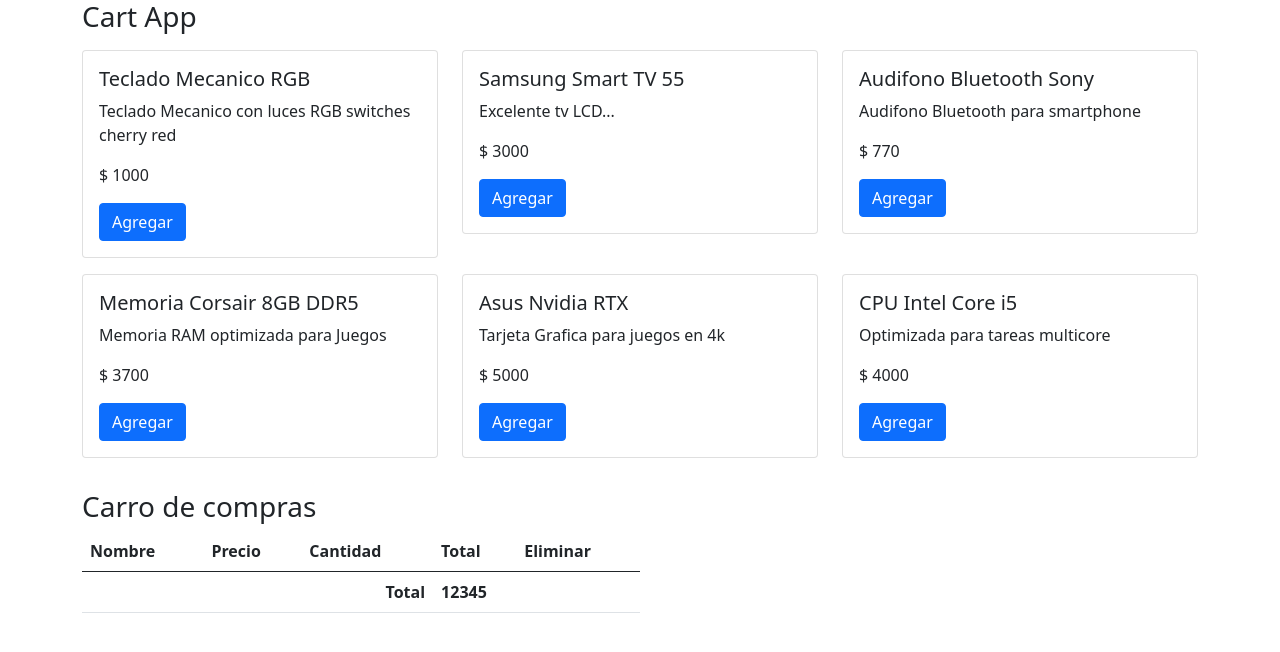
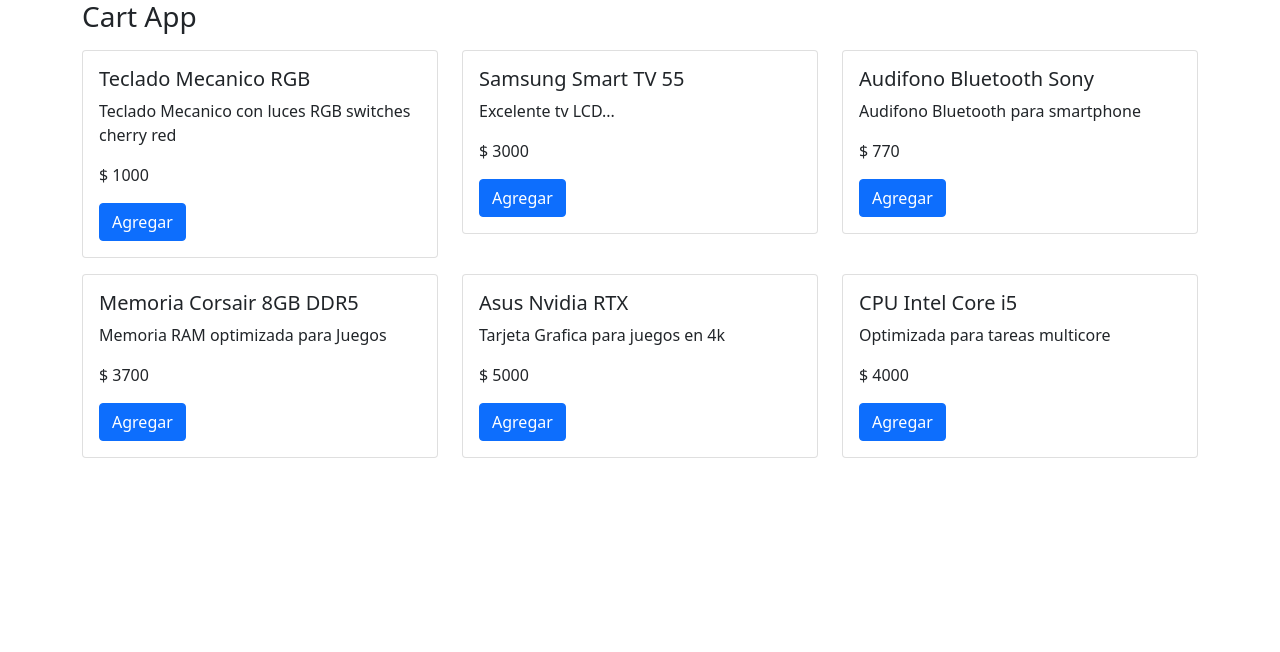
Before and after one commit to dardanqsot/react-cero-experto, a React (Vite) app in the folder 5-cart-app/: page / in a window 1280 px wide. Shown: the top 652 px of the page. Built offline with nearby package versions, Linux system fonts and the light colour scheme.

Commit message:
S6-Delete product cart

```diff
--- a/5-cart-app/src/CartApp.jsx
+++ b/5-cart-app/src/CartApp.jsx
@@ -40,6 +40,11 @@ export const CartApp = () => {
         }
     }
 
+    const handlerDeleteProductCart = (id) => {
+        setcartItems([
+            ...cartItems.filter( (i) => i.product.id !== id)
+        ])
+    }
     return (
         <>
 
@@ -47,10 +52,13 @@ export const CartApp = () => {
 
                 <h3>Cart App</h3>
                 <CatalogView handler={handlerAddProductCart}/>
+                { cartItems?.length <= 0 ||
+                    (
+                        <div className="my-4 w-50">
+                            <CartView items = {cartItems} handlerDelete = {handlerDeleteProductCart}/>
+                        </div>
+                    )}
 
-                <div className="my-4 w-50">
-                    <CartView items = {cartItems}/>
-                </div>
 
             </div>
         </>
--- a/5-cart-app/src/components/CartView.jsx
+++ b/5-cart-app/src/components/CartView.jsx
@@ -1,5 +1,10 @@
 
-export const CartView = ({ items }) => {
+export const CartView = ({ handlerDelete, items }) => {
+
+    const onDeleteProduct = (id) => {
+        //console.log('eliminando product');
+        handlerDelete(id);
+    }
   return (
       <>
           <h3>Carro de compras</h3>
@@ -20,7 +25,9 @@ export const CartView = ({ items }) => {
                     <td>{item.product.price}</td>
                     <td>{item.quantity}</td>
                     <td>{item.quantity * item.product.price}</td>
-                    <td>eliminar</td>
+                    <td><button
+                        className="btn btn-danger"
+                        onClick={() => onDeleteProduct(item.product.id) }>eliminar</button></td>
                 </tr>
 
                 ))}
```
